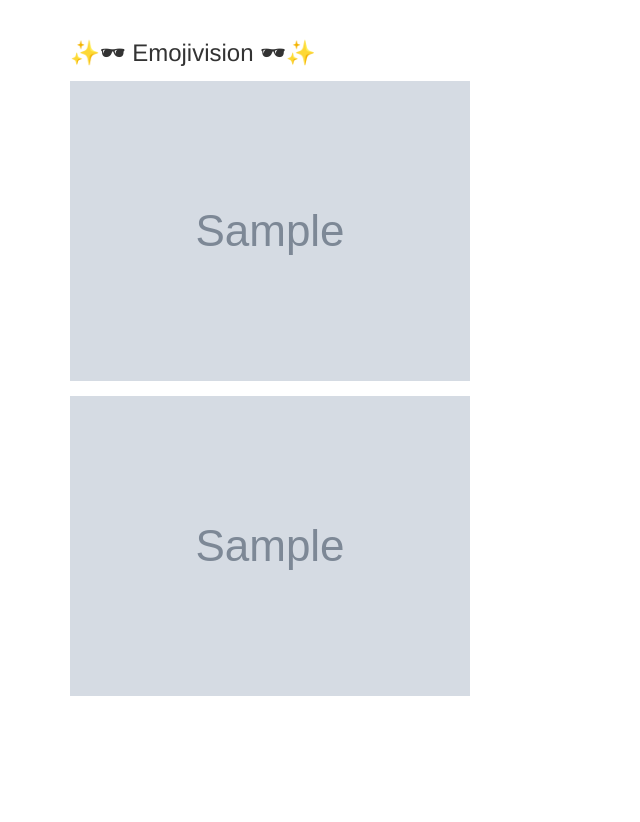
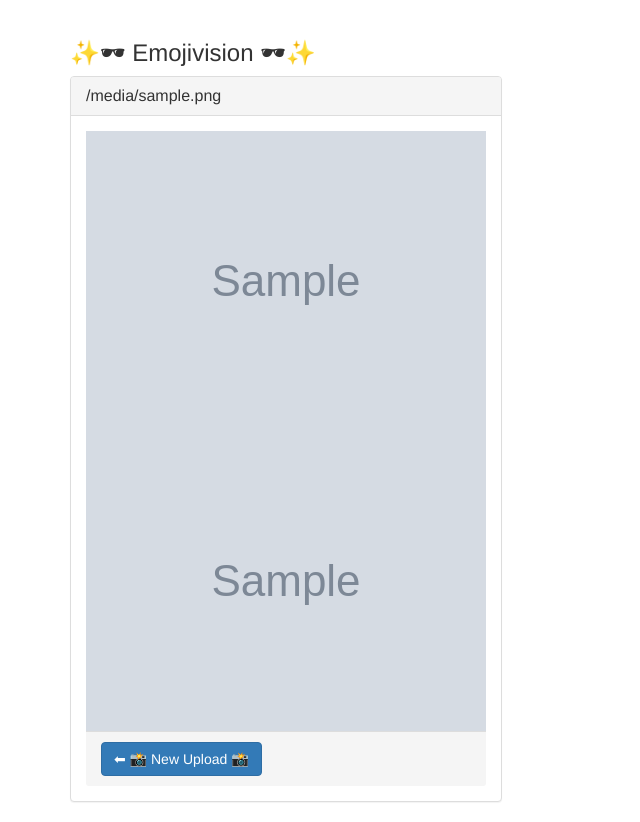
Before and after one commit to TensorBros/pymoji, a Flask app: template pymoji/templates/result.html in a window 1280 px wide. Shown: the part 52-874 px from the top of the page, without its empty margins (0-640 px from the left). Before the commit the page ends 748 px from the top, so only its background shows below. Run offline with Flask 2, Linux system fonts and the light colour scheme; the template is opened without the code that fills it: most values are stand-ins (such as "Sample title", 1, 10 or a date in 2020); grey boxes marked "Sample" are stand-in pictures; parts of the project's set-up code (start-up, migrations or seed data) failed here and were passed over; some libraries are stand-ins or nearby versions.

Commit message:
facelift templates with bootstrap panels

```diff
--- a/pymoji/templates/result.html
+++ b/pymoji/templates/result.html
@@ -4,24 +4,25 @@
 
 <h3>✨🕶 Emojivision 🕶✨</h3>
 
-{% if input_image_url %}
-<div class="media">
-  <div class="media-left">
-      <img src="{{input_image_url}}" alt="input image" width="400">
+<div class="panel panel-default" style="max-width: 432px;">
+  <div class="panel-heading">
+    <h4 class="panel-title">
+      {{ id_filename}}
+    </h4>
+  </div>
+  <div class="panel-body">
+    <div class="" style="overflow: hidden;">
+      <img src="{{input_image_url}}" alt="🚧 No 📸 found! 🚧" width="400">
+    </div>
+    <div class="" style="overflow: hidden;">
+      <img src="{{output_image_url}}" alt="🚧 No 📸 found! 🚧" width="400">
+    </div>
+    <div class="panel-footer">
+      <a href="{{ url_for('index', id_filename=id_filename) }}" class="btn btn-primary">
+        ⬅ 📸 New Upload 📸
+      </a>
+    </div>
   </div>
 </div>
-{% else %}
-<p>🚧 No 📸 found! 🚧</p>
-{% endif %}
-
-{% if output_image_url %}
-<div class="media">
-  <div class="media-left">
-      <img src="{{output_image_url}}" alt="output image" width="400">
-  </div>
-</div>
-{% else %}
-<p>🚧 No 📸 found! 🚧</p>
-{% endif %}
 
 {% endblock %}
```
Also changed, not shown: pymoji/templates/form.html (+16 -6 lines).
